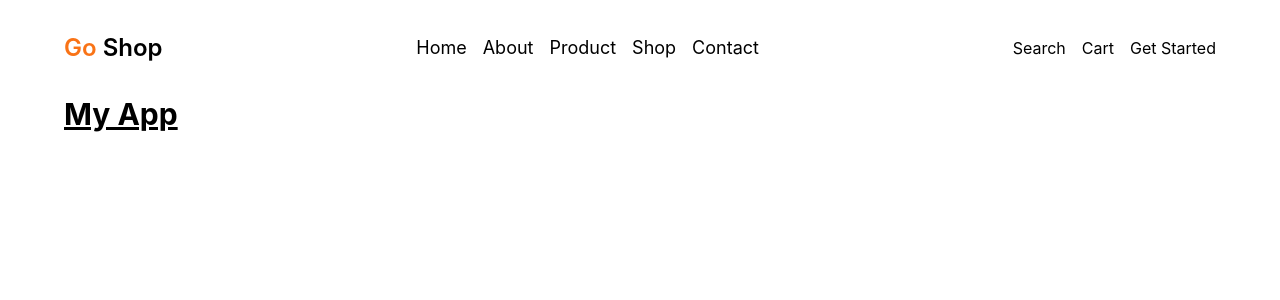
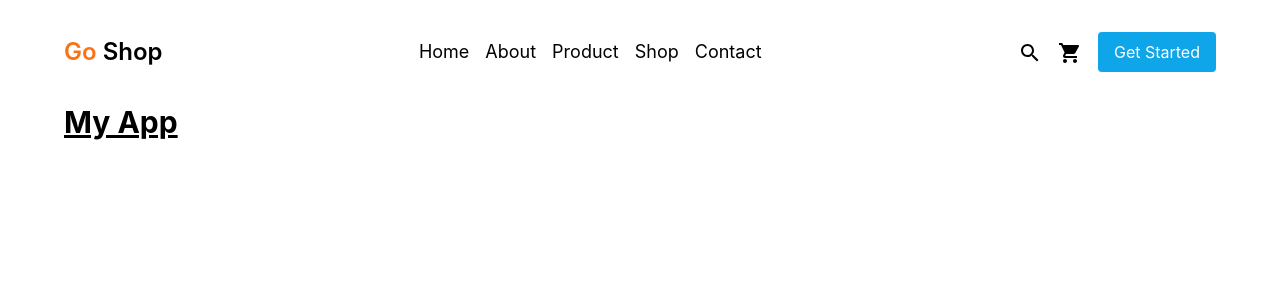
Before and after one commit to darikmohammed/go-shop-r3f, a React (Create React App) app: page / in a window 1280 px wide. Shown: the top 300 px of the page. Built offline with nearby package versions, Linux system fonts and the light colour scheme.

Commit message:
Add materila ui and style Nav

```diff
--- a/package.json
+++ b/package.json
@@ -3,6 +3,10 @@
   "version": "0.1.0",
   "private": true,
   "dependencies": {
+    "@emotion/react": "^11.10.5",
+    "@emotion/styled": "^11.10.5",
+    "@mui/icons-material": "^5.10.16",
+    "@mui/material": "^5.10.17",
     "@testing-library/jest-dom": "^5.16.5",
     "@testing-library/react": "^13.4.0",
     "@testing-library/user-event": "^13.5.0",
--- a/src/Nav.jsx
+++ b/src/Nav.jsx
@@ -1,4 +1,6 @@
 import React from 'react';
+import SearchIcon from '@mui/icons-material/Search';
+import ShoppingCartIcon from '@mui/icons-material/ShoppingCart';
 
 function Nav() {
   return (
@@ -17,9 +19,15 @@ function Nav() {
       </div>
       <div className="flex items-center">
         <ul className="flex items-center gap-4">
-          <li>Search</li>
-          <li>Cart</li>
-          <li>Get Started</li>
+          <li>
+            <SearchIcon />
+          </li>
+          <li>
+            <ShoppingCartIcon />
+          </li>
+          <li className=" bg-sky-500 text-white rounded px-4 py-2">
+            Get Started
+          </li>
         </ul>
       </div>
     </div>
```
Also changed, not shown: 1 other file (tests, documents, lock files or other folders).
